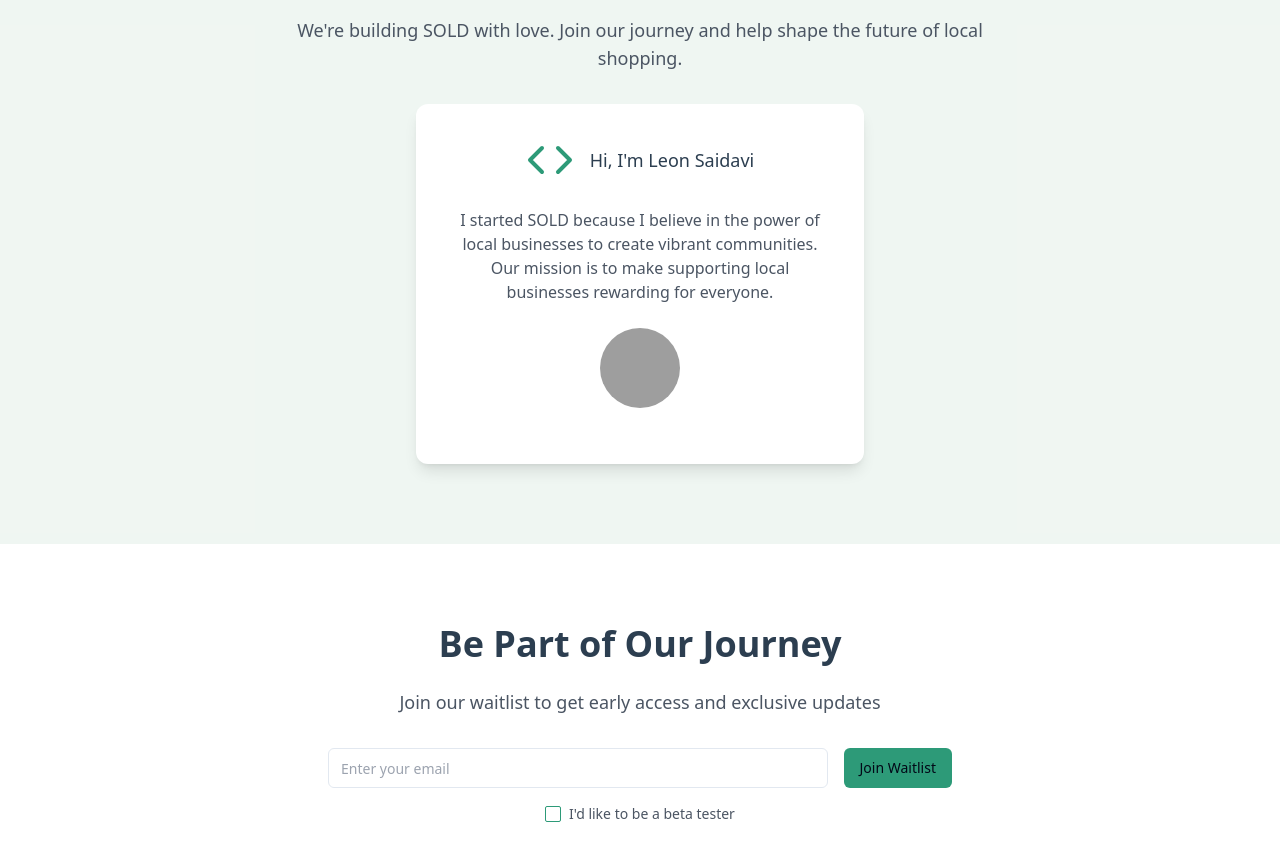
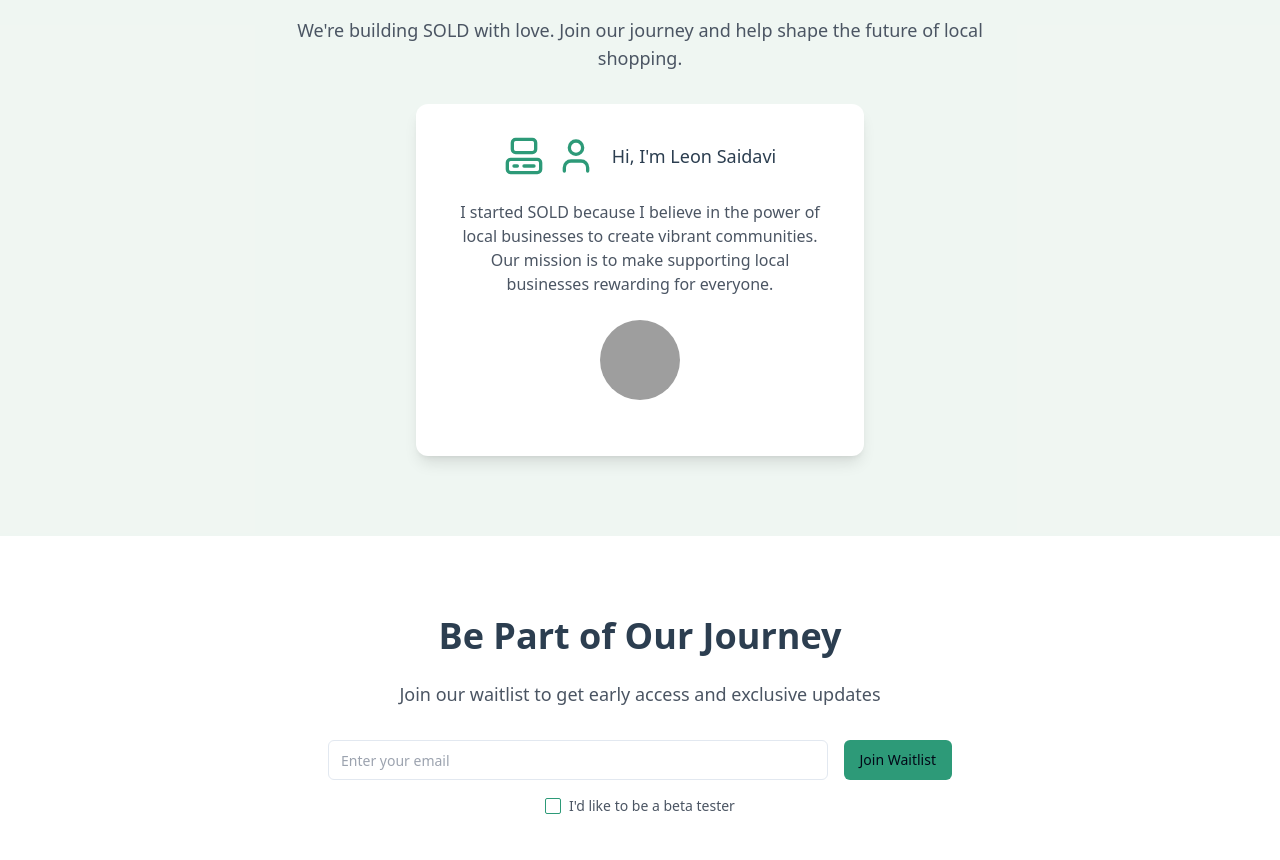
Before and after one commit to LeonS-creator/LeonS-creator.github.io, a React (Vite) app: page / in a window 1280 px wide. Shown: the part 1500-2360 px from the top of the page. Built offline with nearby package versions, Linux system fonts and the light colour scheme; grey boxes are pictures that could not be loaded.

Commit message:
Add computer icon
Add a computer icon to the development section.

```diff
--- a/src/components/DevelopmentSection.tsx
+++ b/src/components/DevelopmentSection.tsx
@@ -1,6 +1,5 @@
 
-import { Code } from "lucide-react";
-import { Button } from "@/components/ui/button";
+import { Computer, User } from "lucide-react";
 
 export function DevelopmentSection() {
   return (
@@ -14,8 +13,9 @@ export function DevelopmentSection() {
         </p>
         <div className="max-w-md mx-auto bg-white rounded-xl p-8 shadow-lg">
           <div className="flex items-center justify-center mb-6">
-            <Code className="w-12 h-12 text-primary mr-4" />
-            <p className="text-lg font-medium text-sold-text">
+            <Computer className="w-10 h-10 text-primary mr-3" />
+            <User className="w-10 h-10 text-primary" />
+            <p className="text-lg font-medium text-sold-text ml-4">
               Hi, I'm Leon Saidavi
             </p>
           </div>
```
